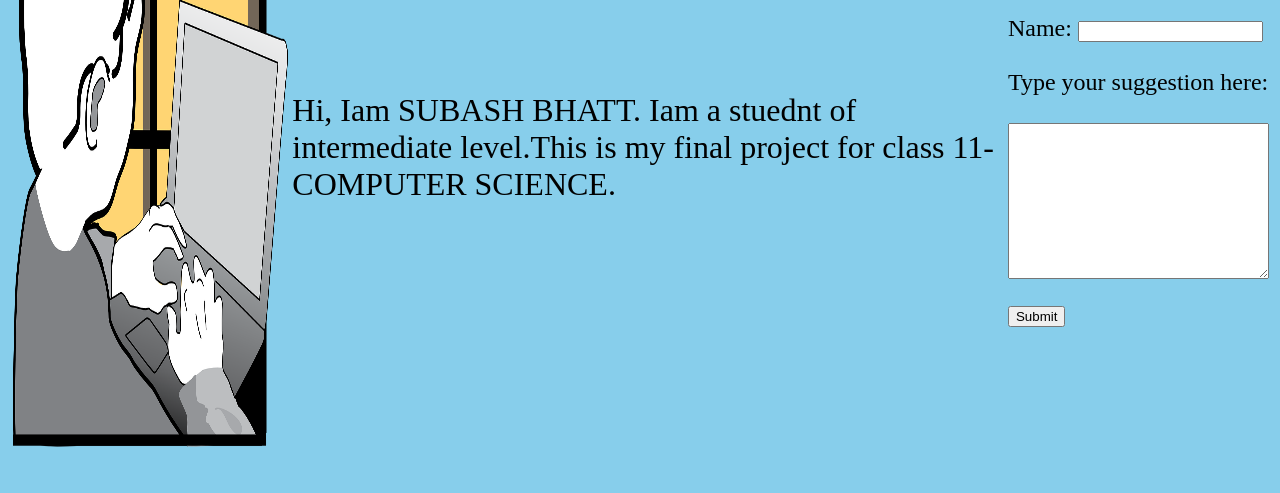
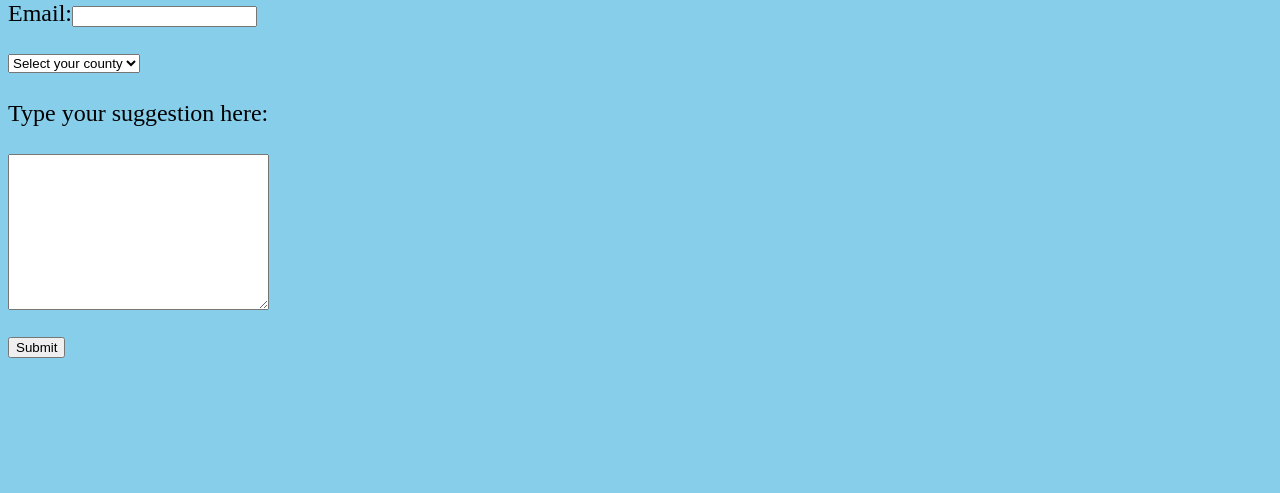
Before and after one commit to subashbhatt01/web-project-xi, a plain HTML site: page about.html in a window 1280 px wide. Shown: the part 307-800 px from the top of the page. Drawn offline with Linux system fonts and the light colour scheme.

Commit message:
updated about.html

```diff
--- a/about.html
+++ b/about.html
@@ -30,31 +30,25 @@
             </td>
         </tr>
     </table>
-    <table>
-        <tr>
-            <td align="center">
-                <center><img src=boy.png width=100% height="600"></center>
-            </td>
-            <td>
-                <font size="6">
-                    <p>Hi, Iam SUBASH BHATT. Iam a stuednt of intermediate level.This is my final project for class
-                        11-COMPUTER SCIENCE.
-                    </p>
-                </font>
-            </td>
-            <td>
+
     <font size="5">
         <h2>Give Suggestions</h2>
         <form>
             Name: <input type="text"><br><br>
+            Email:<input type="text"><br><br>
+            <select>
+                <option>Select your county</option>
+                <option>Nepal</optin>
+                <option>India</option>
+                <option>china</option>
+                <option>America</option>
+            </select><br><br>
             Type your suggestion here: <br><br>
             <textarea cols="30" rows="10"></textarea><br><br>
             <input type="submit">
         </form>
     </font>
-            </td>
-        </tr>
-    </table>
+
 </body>
 
 </html>
```
Lines whose indentation alone changed are shown as unchanged.
